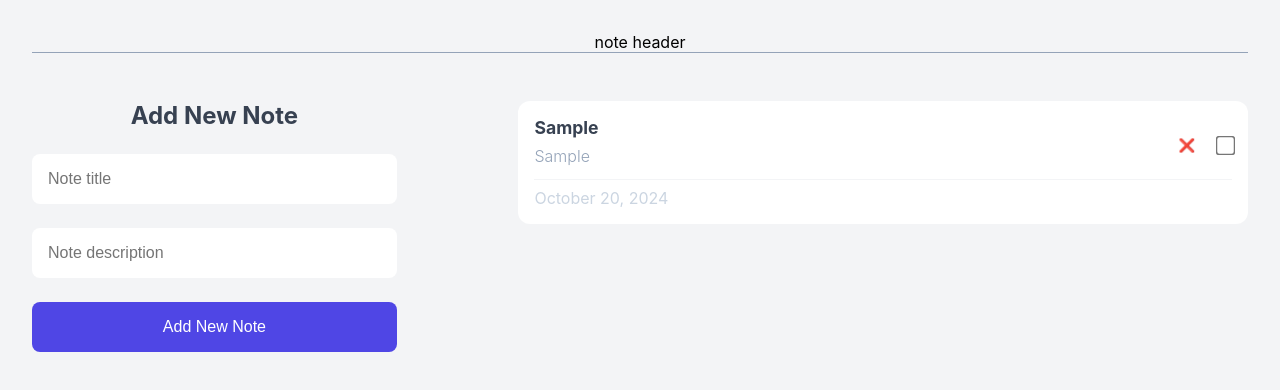
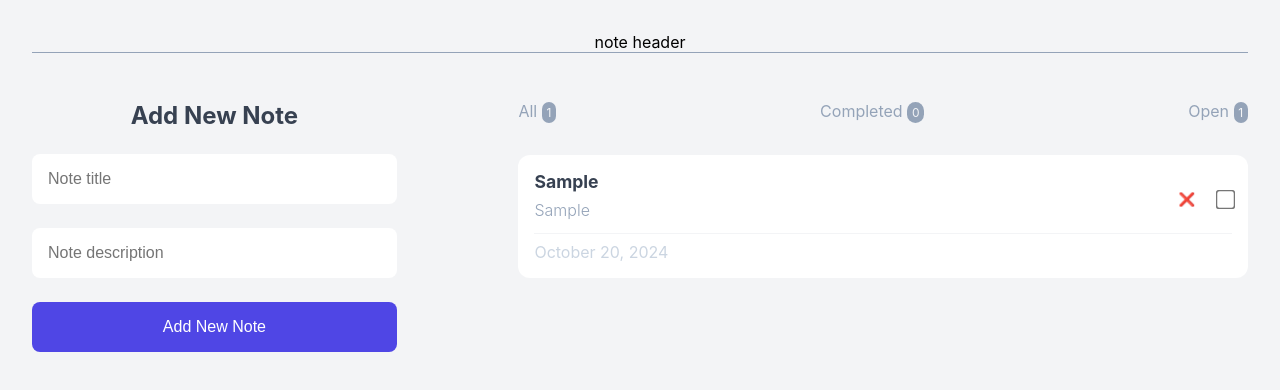
Before and after one commit to AmirhosseinAmini1383/NoteApp-React, a React (Vite) app: page / in a window 1280 px wide. Both pictures are taken after typing "Sample", "Sample" into the empty fields and a click on the button "Add New Note". Shown: the top 390 px of the page. Built offline with nearby package versions, Linux system fonts and the light colour scheme.

Commit message:
NoteStatus component

```diff
--- a/src/App.css
+++ b/src/App.css
@@ -46,6 +46,13 @@
   padding: 0.2rem 0.3rem;
   font-size: 0.75rem;
   color: var(--text-100);
+}
+
+.status {
+  font-weight: 500;
+  font-size: 1.2rem;
+  text-align: center;
+  color: var(--text-700);
 }
 
 .note-item {
--- a/src/App.jsx
+++ b/src/App.jsx
@@ -2,6 +2,7 @@
 import "./App.css";
 import AddNewNote from "./components/AddNewNote";
 import NoteList from "./components/NoteList";
+import NoteStatus from "./components/NoteStatus";
 function App() {
   const [notes, setNotes] = useState([]);
   const handleAddNotes = (newNote) => {
@@ -15,7 +16,7 @@
   const handleCompleteNote = (e) => {
     const noteId = +e.target.value;
     // const newNotes = notes.map((note) =>
-    //   note.id === noteId ? { ...note, complete: !note.complete } : note
+    //   note.id === noteId ? { ...note, completed: !note.completed } : note
     // );
     // setNotes(newNotes);
     setNotes((prevNotes) =>
@@ -30,6 +31,7 @@
       <div className="note-app">
         <AddNewNote onAddNote={handleAddNotes} />
         <div className="note-container">
+          <NoteStatus notes={notes} />
           <NoteList
             onDeleteNote={handleDeleteNote}
             onComplete={handleCompleteNote}
--- a/src/components/NoteList.jsx
+++ b/src/components/NoteList.jsx
@@ -32,7 +32,7 @@
             name={note.id}
             id={note.id}
             value={note.id}
-            // checked={note.completed}
+            checked={note.completed}
           />
         </div>
       </div>
--- /dev/null
+++ b/src/components/NoteStatus.jsx
@@ -0,0 +1,22 @@
+function NoteStatus({ notes }) {
+  const allNotes = notes.length;
+  const completedNotes = notes.filter((n) => n.completed).length;
+  const unCompletedNotes = allNotes - completedNotes;
+  return allNotes ? (
+    <ul className="note-status">
+      <li>
+        All <span>{allNotes}</span>
+      </li>
+      <li>
+        Completed <span>{completedNotes}</span>
+      </li>
+      <li>
+        Open <span>{unCompletedNotes}</span>
+      </li>
+    </ul>
+  ) : (
+    <p className="status">No Notes has already been added.</p>
+  );
+}
+
+export default NoteStatus;
```
